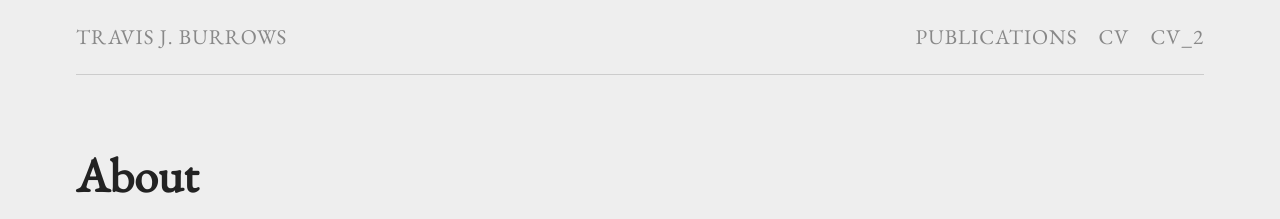
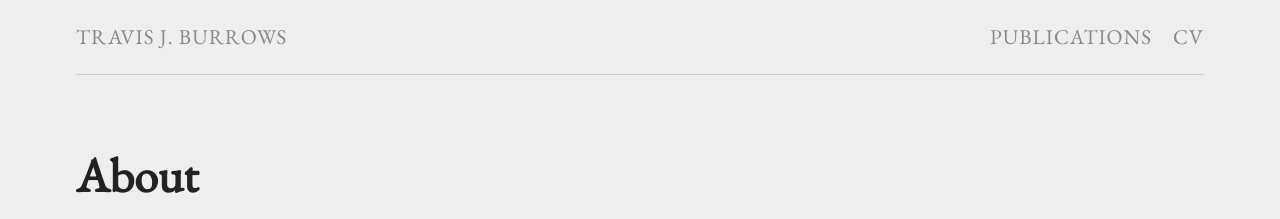
Before and after one commit to tjburrows/tjburrows.github.io, a Jekyll site: the page built from index.md, in a window 1280 px wide. Shown: the top 219 px of the page. Built offline with Jekyll 4.4.1, drawn with Linux system fonts in a browser that asks for light colours.

Commit message:
Update menu.yml

```diff
--- a/_data/menu.yml
+++ b/_data/menu.yml
@@ -3,6 +3,3 @@
 
 - title: "CV"
   href: "/cv/"
-
-- title: "CV_2"
-  href: "/cv_2/"
```
